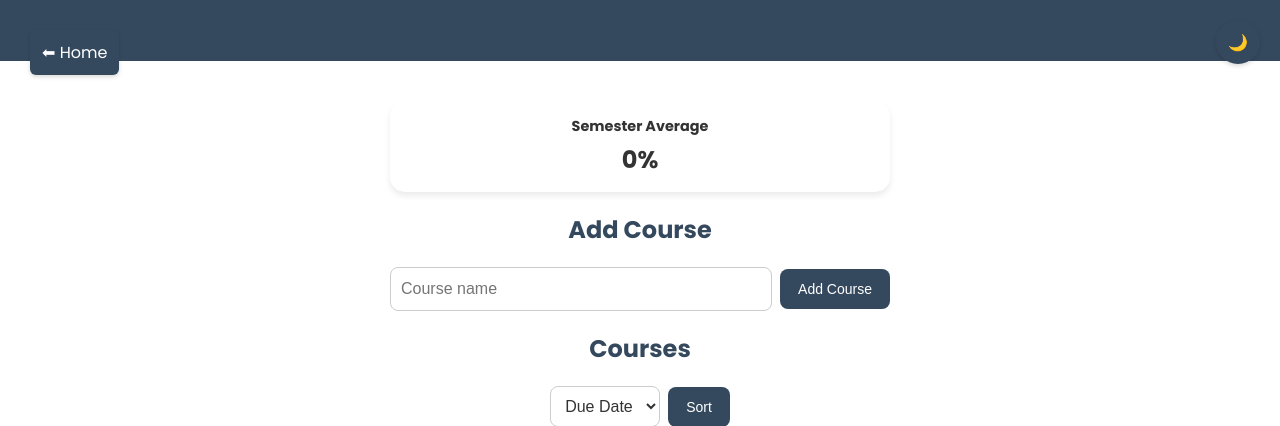
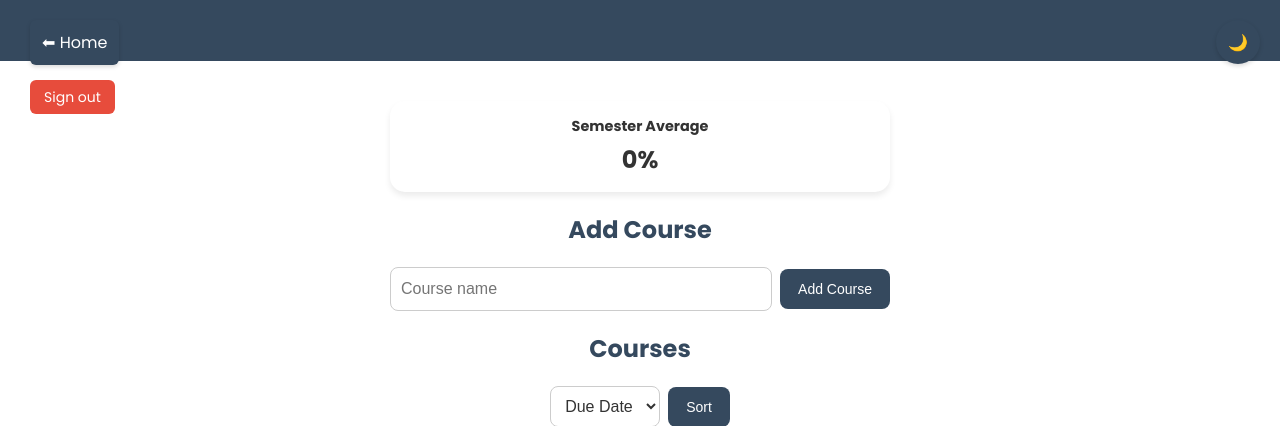
Before and after one commit to Muizzf/unitrack, a Flask app: page /semester/1 in a window 1280 px wide. Shown: the top 426 px of the page. Run offline with Flask 3, Linux system fonts and the light colour scheme; the visitor is signed in with stand-in values (Sample User, id 1); data that the repository does not hold is empty; some libraries are stand-ins or nearby versions.

Commit message:
add sign out buttons

```diff
--- a/static/style.css
+++ b/static/style.css
@@ -65,10 +65,10 @@ header {
 }
 
 button,
+.logout-link,
 .back-link,
 .cancel-link,
 .edit-link,
-.delete-btn,
 .add-sem button,
 .add-task-form button {
   background-color: var(--accent-color);
@@ -80,15 +80,14 @@ button,
 .add-task-form button:hover,
 .back-link:hover,
 .cancel-link:hover,
-.edit-link:hover,
-.delete-btn:hover {
+.edit-link:hover {
   background-color: var(--button-hover);
 }
 
-.delete-btn {
+/* .delete-btn {
   background-color: var(--delete-btn-bg);
   color: var(--delete-btn-color);
-}
+} */
 
 .status-badge.not-started {
   background-color: var(--status-not-started-bg);
@@ -290,7 +289,7 @@ select {
 
 .back-link {
   position: fixed;
-  top: 30px;
+  top: 20px;
   left: 30px;
   z-index: 1000;
 
@@ -429,6 +428,12 @@ select {
   font-size: 14px;
   line-height: 1;
   transition: background-color 0.2s ease, transform 0.1s ease;
+}
+.logout-btn {
+  text-decoration: none;
+  top: 80px;
+  left: 30px;
+  padding: 10px 14px;
 }
 
 .delete-btn:hover {
--- a/templates/course.html
+++ b/templates/course.html
@@ -6,8 +6,12 @@
 <body>
   <header class="main-header">
     <h1>Course Summary - {{ course.name }}</h1>
-    <button id="darkModeToggle" style="position:absolute; top:20px; right:20px;">🌙</button>
+    <button id="darkModeToggle" style="position:absolute;">🌙</button>
   </header>
+
+  <a href="/logout" class="delete-btn logout-btn" style="position:absolute; ">
+    Sign out
+  </a>
 
     <div class="cancel-link-container">
       <a class="back-link" href="javascript:history.back()">⬅ Back</a>
--- a/templates/edit_course.html
+++ b/templates/edit_course.html
@@ -10,6 +10,10 @@
         <h1>Edit Course</h1>
         <button id="darkModeToggle" style="position:absolute; top:20px; right:20px;">🌙</button>
     </header>
+
+    <a href="/logout" class="delete-btn logout-btn" style="position:absolute; ">
+        Sign out
+    </a>
 
     <main class="container">
 
--- a/templates/edit_semester.html
+++ b/templates/edit_semester.html
@@ -10,6 +10,10 @@
         <h1>Edit Semester Name</h1>
         <button id="darkModeToggle" style="position:absolute; top:20px; right:20px;">🌙</button>
     </header>
+
+    <a href="/logout" class="delete-btn logout-btn" style="position:absolute; ">
+        Sign out
+    </a>
 
     <main class="container">
 
--- a/templates/edit_task.html
+++ b/templates/edit_task.html
@@ -10,6 +10,9 @@
         <h1>Edit Task</h1>
         <button id="darkModeToggle" style="position:absolute; top:20px; right:20px;">🌙</button>
     </header>
+    <a href="/logout" class="delete-btn logout-btn" style="position:absolute; ">
+        Sign out
+    </a>
 
     <main class="container">
 
--- a/templates/index.html
+++ b/templates/index.html
@@ -11,8 +11,8 @@
         <p>Select a semester to view your courses and tasks</p>
     </header>
 
-    <a href="/logout" style="position:absolute; top:20px; left:20px;">
-      Logout
+    <a href="/logout" class="delete-btn logout-btn" style="position:absolute; ">
+      Sign out
     </a>
 
     <div class="container">
--- a/templates/semester.html
+++ b/templates/semester.html
@@ -13,6 +13,10 @@
     <h1>{{ semester.name }}</h1>
     <button id="darkModeToggle">🌙</button>
   </header>
+
+  <a href="/logout" class="delete-btn logout-btn" style="position:absolute; ">
+    Sign out
+  </a>
 
   <div class="container">
     <div class="stats-grid sem-avg">
```
